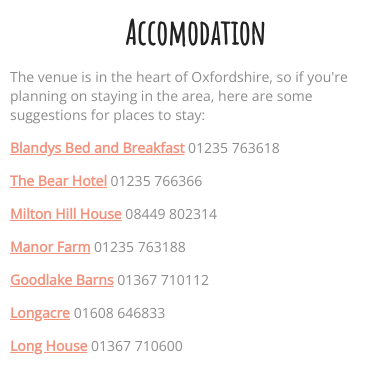
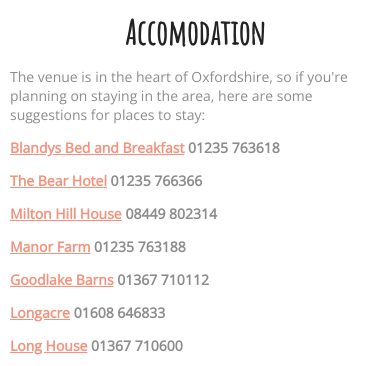
Before and after one commit to worzy/halehandgareth, a website: page index.html in a window 390 px wide. Shown: the part 2661-3027 px from the top of the page. Drawn offline with nearby package versions, Linux system fonts and the light colour scheme.

Commit message:
Bold phone numbers

```diff
--- a/index.html
+++ b/index.html
@@ -68,13 +68,13 @@
 				<h3>Accomodation</h3>
 				<p class="justify">
 					The venue is in the heart of Oxfordshire, so if you're planning on staying in the area, here are some suggestions for places to stay:
-					<p><b><a target="_blank" href="http://www.blandysbandb.com">Blandys Bed and Breakfast</a></b> 01235 763618</p>
-					<p><b><a target="_blank" href="http://www.thebearwantage.co.uk">The Bear Hotel</a></b> 01235 766366</p>
-					<p><b><a target="_blank" href="http://www.deverevenues.co.uk">Milton Hill House</a></b> 08449 802314</p>
-					<p><b><a target="_blank" href="http://www.manorfarm-wantage.co.uk">Manor Farm</a></b> 01235 763188</p>
-					<p><b><a target="_blank" href="http://www.goodlakebarns.co.uk">Goodlake Barns</a></b> 01367 710112</p>
-					<p><b><a target="_blank" href="http://www.holidayletoxfordshire.co.uk">Longacre</a></b> 01608 646833</p>
-					<p><b><a target="_blank" href="http://www.longhousegooseywick.com">Long House</a></b> 01367 710600</p>
+					<p><b><a target="_blank" href="http://www.blandysbandb.com">Blandys Bed and Breakfast</a></b> <b>01235 763618</b></p>
+					<p><b><a target="_blank" href="http://www.thebearwantage.co.uk">The Bear Hotel</a></b> <b>01235 766366</b></p>
+					<p><b><a target="_blank" href="http://www.deverevenues.co.uk">Milton Hill House</a></b> <b>08449 802314</b></p>
+					<p><b><a target="_blank" href="http://www.manorfarm-wantage.co.uk">Manor Farm</a></b> <b>01235 763188</b></p>
+					<p><b><a target="_blank" href="http://www.goodlakebarns.co.uk">Goodlake Barns</a></b> <b>01367 710112</b></p>
+					<p><b><a target="_blank" href="http://www.holidayletoxfordshire.co.uk">Longacre</a></b> <b>01608 646833</b></p>
+					<p><b><a target="_blank" href="http://www.longhousegooseywick.com">Long House</a></b> <b>01367 710600</b></p>
 				</p>
 			</div>
 			<div class="col4">
```
